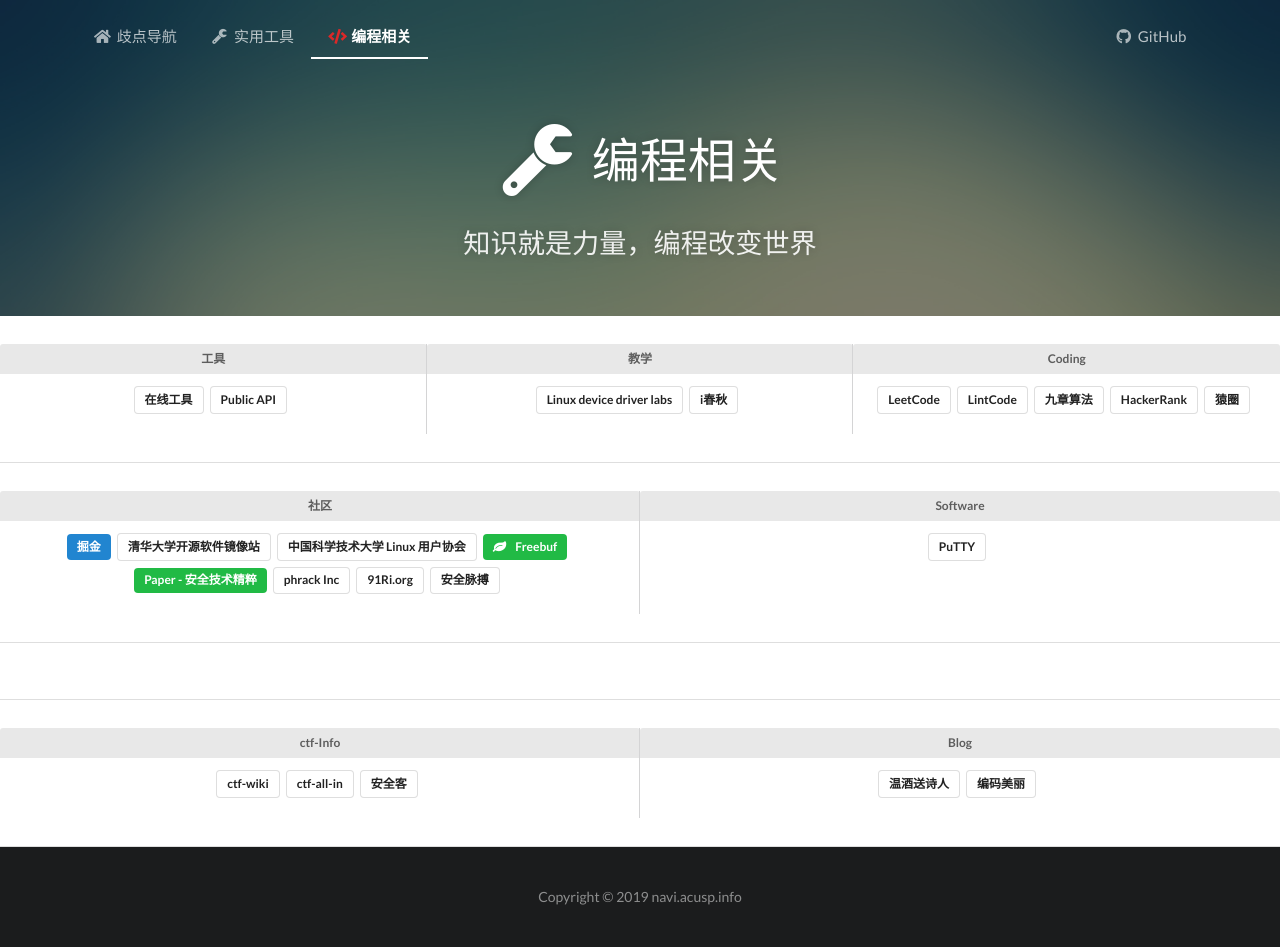
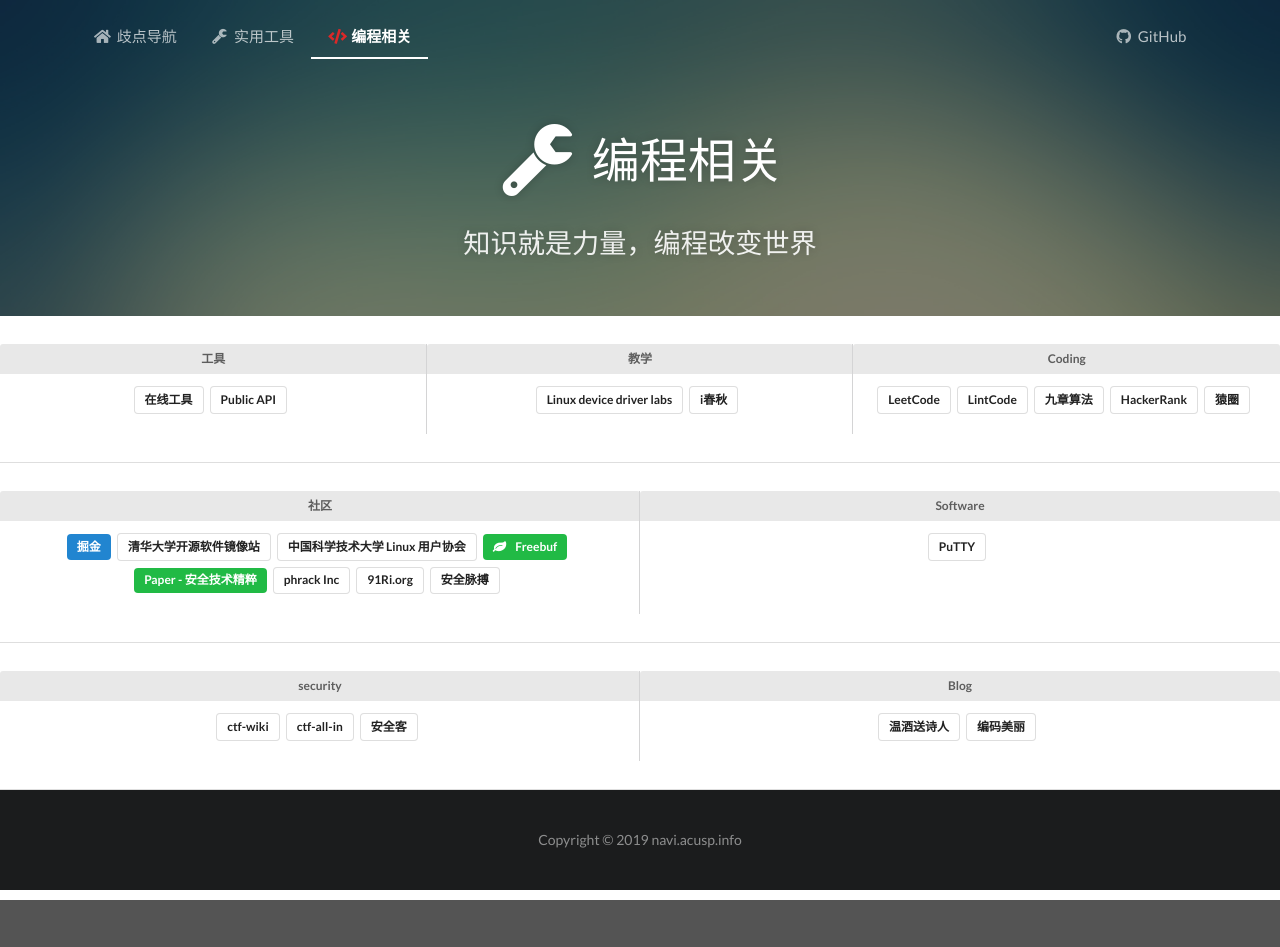
Before and after one commit to acusp/AC-Navi, a Jekyll site: the page built from program/index.html, in a window 1280 px wide. Built offline with Jekyll 4.4.1, drawn with Linux system fonts in a browser that asks for light colours; comment, search, counter and statistics services are not loaded; after the commit the page ends 900 px from its top, so only the background shows below that.

Commit message:
Update program links

```diff
--- a/_data/program_links.yml
+++ b/_data/program_links.yml
@@ -89,9 +89,8 @@
 
 - section: 3-line
 
-- section: security
   categories:
-  - category: ctf-Info
+  - category: security
     links:
     - name: ctf-wiki
       style: basic
```
